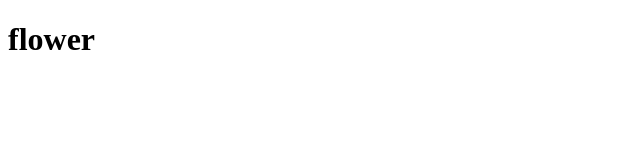
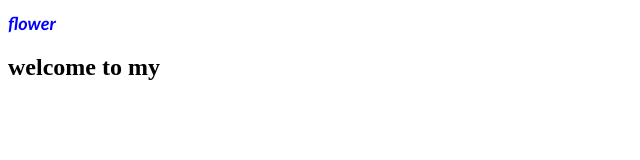
Before and after one commit to suna9903/suna9903.github.io, a plain HTML site: page styles/index2.html in a window 1280 px wide. Shown: the whole page, without its empty margins (0-640 px from the left). Drawn offline with Linux system fonts and the light colour scheme; files that its build step writes are made by us from their sources.

Commit message:
Add files via upload

```diff
--- a/styles/index2.html
+++ b/styles/index2.html
@@ -1,11 +1,12 @@
 <!DOCTYPE html>
 <html lang="en">
 <head>
-    <link rel="stylessheet" href="/styels/style.css">
+    <link rel="stylesheet" href="./styles/style.css">
 
     <title>Joon An's Florist</title>
 </head>
 <body>
     <h1>flower</h1>
+    <h2>welcome to my </h2>
 </body>
 </html>
--- a/styles/style.css
+++ b/styles/style.css
@@ -0,0 +1,11 @@
+h1 {
+    font-size:large;
+    font-style: italic;
+    color: blue;
+    font-family: 'Gill Sans', 'Gill Sans MT', Calibri, 'Trebuchet MS', sans-serif;
+}
+
+.title{
+    color: brown
+
+}
```
